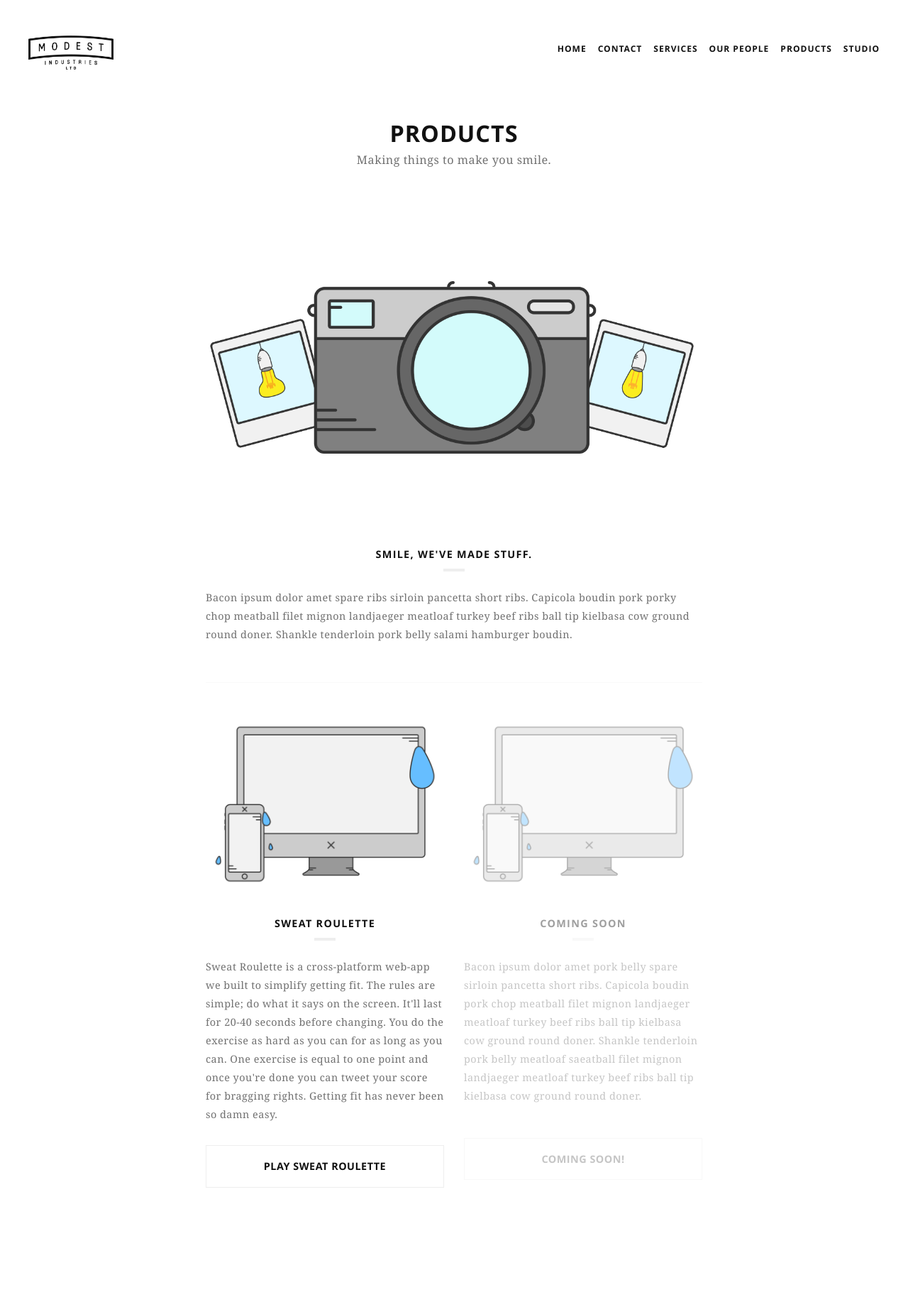
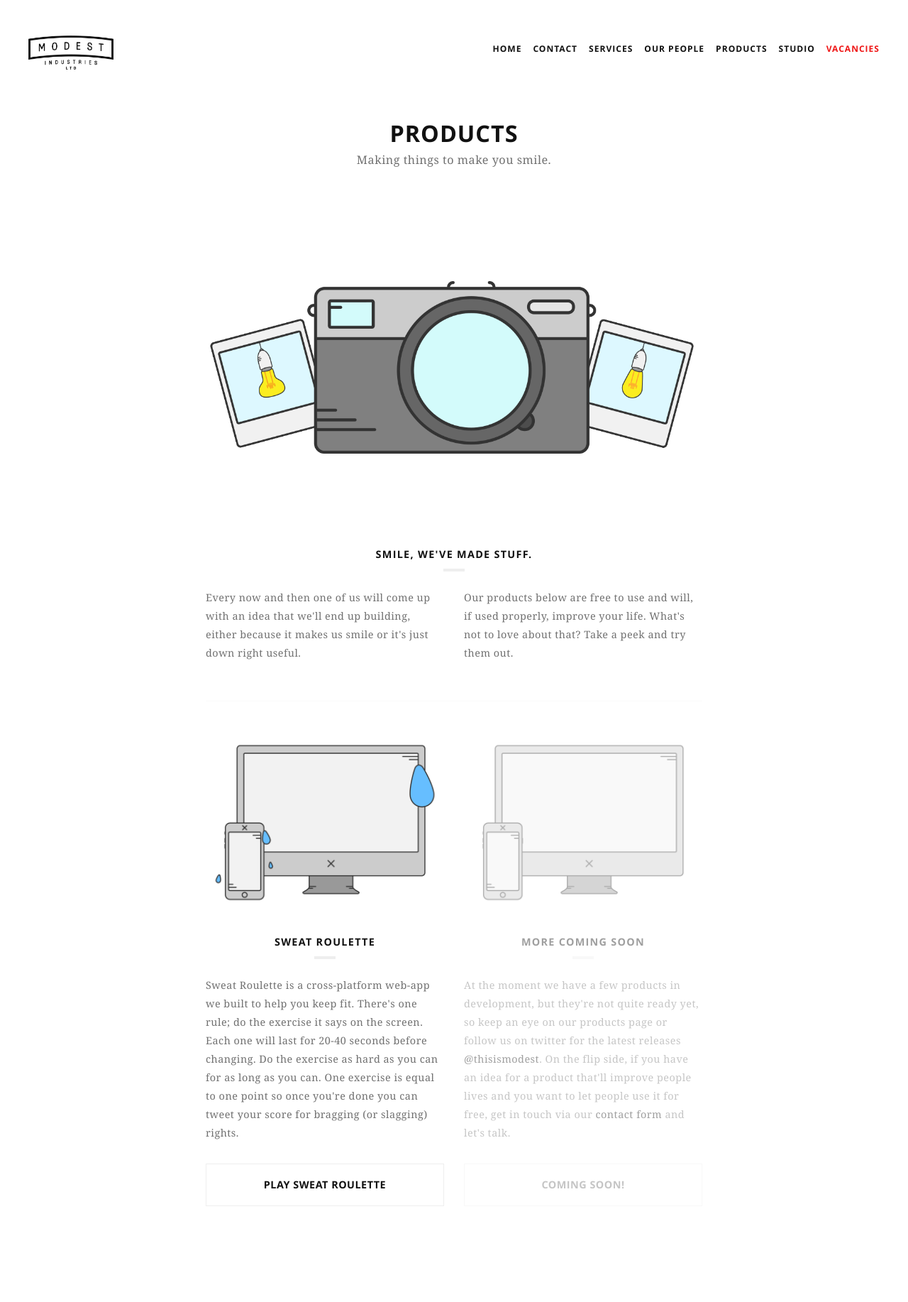
Before and after one commit to thisismodest/modestindustries.co, a PHP site: page /products in a window 1280 px wide. Shown: the top 1834 px of the page at 71% size. Run offline with PHP 8.4, Linux system fonts and the light colour scheme.

Commit message:
Tweaked all copy and updated meta data for each page. Added people images and added vacancies and accompanying images there too. OMGZ. Now to put it on the server for testing.

```diff
--- a/TODO.txt
+++ /dev/null
@@ -1,5 +0,0 @@
-Things to do:
-
-  • Plan feature photos for each page
-  • Populate copy on each page
-  • Plan images for products and services and treatment style for people/large objects
--- a/contact.php
+++ b/contact.php
@@ -2,8 +2,8 @@
 $page_id = "contact";
 $site_title = "Contact";
 
-$meta_description = "Looking to chat with Modest? This is the page you're looking for.";
-$meta_keywords = "modest industries, modest, digital agency, social design, design, web development, html5 banners, development, banners, social campaigns, GreenSock, idea generation, contact form";
+$meta_description = "Looking to chat with Modest Industries? This is the page you're looking for.";
+$meta_keywords = "modest industries, modest, contact modest industries, contact form, digital agency, design, web development, development, banners, social campaigns, idea generation, get in touch";
 
 $custom_css = "";
 $custom_scripts = "";
--- a/footer.php
+++ b/footer.php
@@ -23,7 +23,6 @@
 
     </div>
     <script src="js/CSSPlugin.min.js"></script>
-    <script src="js/EasePack.min.js"></script>
     <script src="js/TweenLite.min.js"></script>
     <script src="js/main.js"></script>
 
--- a/header.php
+++ b/header.php
@@ -36,6 +36,8 @@
           <a href="products">PRODUCTS</a>
         </li><li>
           <a href="studio">STUDIO</a>
+        </li><li>
+          <a href="hire-me" style="color:#ef1616;">VACANCIES</a>
         </li>
       </ul>';
 
--- a/index.php
+++ b/index.php
@@ -2,8 +2,8 @@
 $page_id = "index";
 $site_title = "Modest Industries";
 
-$meta_description = "Modest Industries is an awesome digital entity that does stuff and it's really cool.";
-$meta_keywords = "modest industries, modest, digital agency, social design, design, web development, html5 banners, development, banners, social campaigns, GreenSock, idea generation, concepts";
+$meta_description = "Modest Industries is a small creative agency specialising in ideas, design and development.";
+$meta_keywords = "modest industries, modest, digital agency, creative agency, advertising, marketing, design, web development, html5 banners, development, banners, social media, idea generation, strategy";
 
 $intro_title = "This is Modest";
 $intro_description = "Hello. Welcome to Modest Industries.";
--- a/products.php
+++ b/products.php
@@ -2,8 +2,8 @@
 $page_id = "products";
 $site_title = "Products";
 
-$meta_description = "Modest Industries is an awesome digital entity that does stuff and it's really cool.";
-$meta_keywords = "modest industries, modest, digital agency, social design, design, web development, html5 banners, development, banners, social campaigns, GreenSock, idea generation, concepts";
+$meta_description = "Here at Modest Industries when one of us comes up with an idea that either makes us smile or is just down right useful, we'll build it. Come and take a peek.";
+$meta_keywords = "modest industries, modest, digital agency, social design, design, web development, open source, startups, products, smile, useful product, entertaining product, concept builds";
 
 $intro_title = "Products";
 $intro_description = " Making things to make you smile.";
@@ -18,21 +18,22 @@
 
   <div class="section text">
     <h2 class="col1">Smile, we've made stuff.</h2>
-    <p class="col1"> Bacon ipsum dolor amet spare ribs sirloin pancetta short ribs. Capicola boudin pork porky chop meatball filet mignon landjaeger meatloaf turkey beef ribs ball tip kielbasa cow ground round doner. Shankle tenderloin pork belly salami hamburger boudin.</p>
+    <p class="col2">Every now and then one of us will come up with an idea that we'll end up building, either because it makes us smile or it's just down right useful.</p>
+    <p class="col2">Our products below are free to use and will, if used properly, improve your life. What's not to love about that? Take a peek and try them out.</p>
   </div>
 
   <div class="section product">
     <div class="product-box col2">
       <img src="img/gif/sweat-roulette.gif" class="product-image">
       <h2>Sweat Roulette</h2>
-      <p>Sweat Roulette is a cross-platform web-app we built to simplify getting fit. The rules are simple; do what it says on the screen. It'll last for 20-40 seconds before changing. You do the exercise as hard as you can for as long as you can. One exercise is equal to one point and once you're done you can tweet your score for bragging rights. Getting fit has never been so damn easy.</p>
+      <p>Sweat Roulette is a cross-platform web-app we built to help you keep fit. There's one rule; do the exercise it says on the screen. Each one will last for 20-40 seconds before changing. Do the exercise as hard as you can for as long as you can. One exercise is equal to one point so once you're done you can tweet your score for bragging (or slagging) rights.</p>
       <a href="http://sweatroulette.com" class="main-button">Play Sweat Roulette</a>
     </div>
 
     <div class="product-box col2" style="opacity:0.4">
-      <img src="img/gif/sweat-roulette.gif" class="product-image">
-      <h2>Coming Soon</h2>
-      <p>Bacon ipsum dolor amet pork belly spare sirloin pancetta short ribs. Capicola boudin pork chop meatball filet mignon landjaeger meatloaf turkey beef ribs ball tip kielbasa cow ground round doner. Shankle tenderloin pork belly meatloaf saeatball filet mignon landjaeger meatloaf turkey beef ribs ball tip kielbasa cow ground round doner.</p>
+      <img src="img/gif/computer-and-phone.gif" class="product-image">
+      <h2>More Coming Soon</h2>
+      <p>At the moment we have a few products in development, but they're not quite ready yet, so keep an eye on our products page or follow us on twitter for the latest releases <a href="http://twitter.com/thisismodest" target="_blank" title="Follow Modest Industries on Twitter... go on, you know you want to.">@thisismodest</a>. On the flip side, if you have an idea for a product that'll improve people lives and you want to let people use it for free, get in touch via our <a href="contact">contact form</a> and let's talk.</p>
       <span class="main-button">Coming Soon!</span>
     </div>
 <!--
```
Also changed, not shown: hire-me.php (+8 -7 lines), people.php (+6 -6 lines), services.php (+6 -6 lines), studio.php (+9 -11 lines), img/gif/charlotte.gif (added), img/gif/computer-and-phone.gif (added), img/gif/cutting-board.gif (added), img/gif/devices-2.gif (added), img/gif/marcus.gif, img/gif/solly.gif (added), img/gif/steve.gif.
